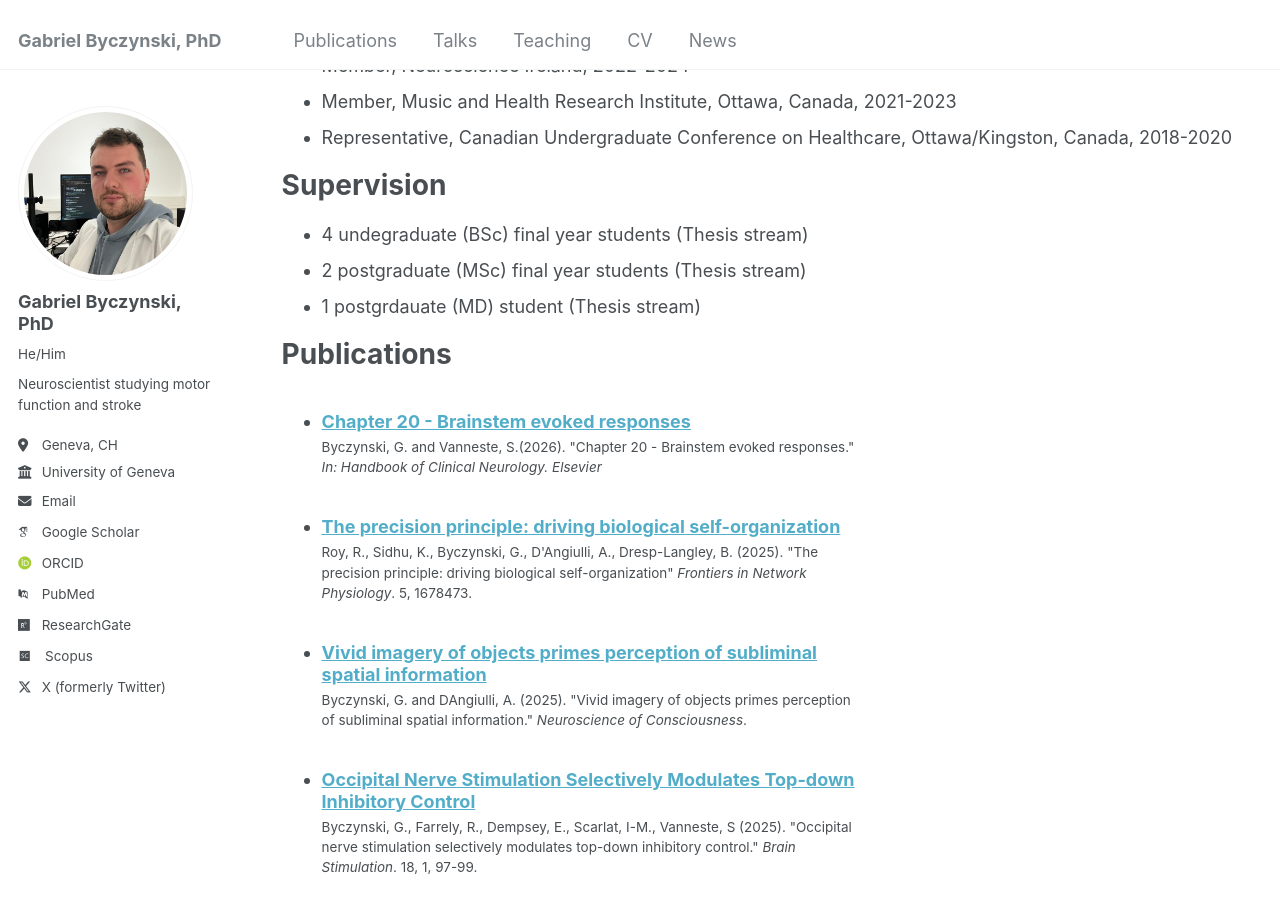
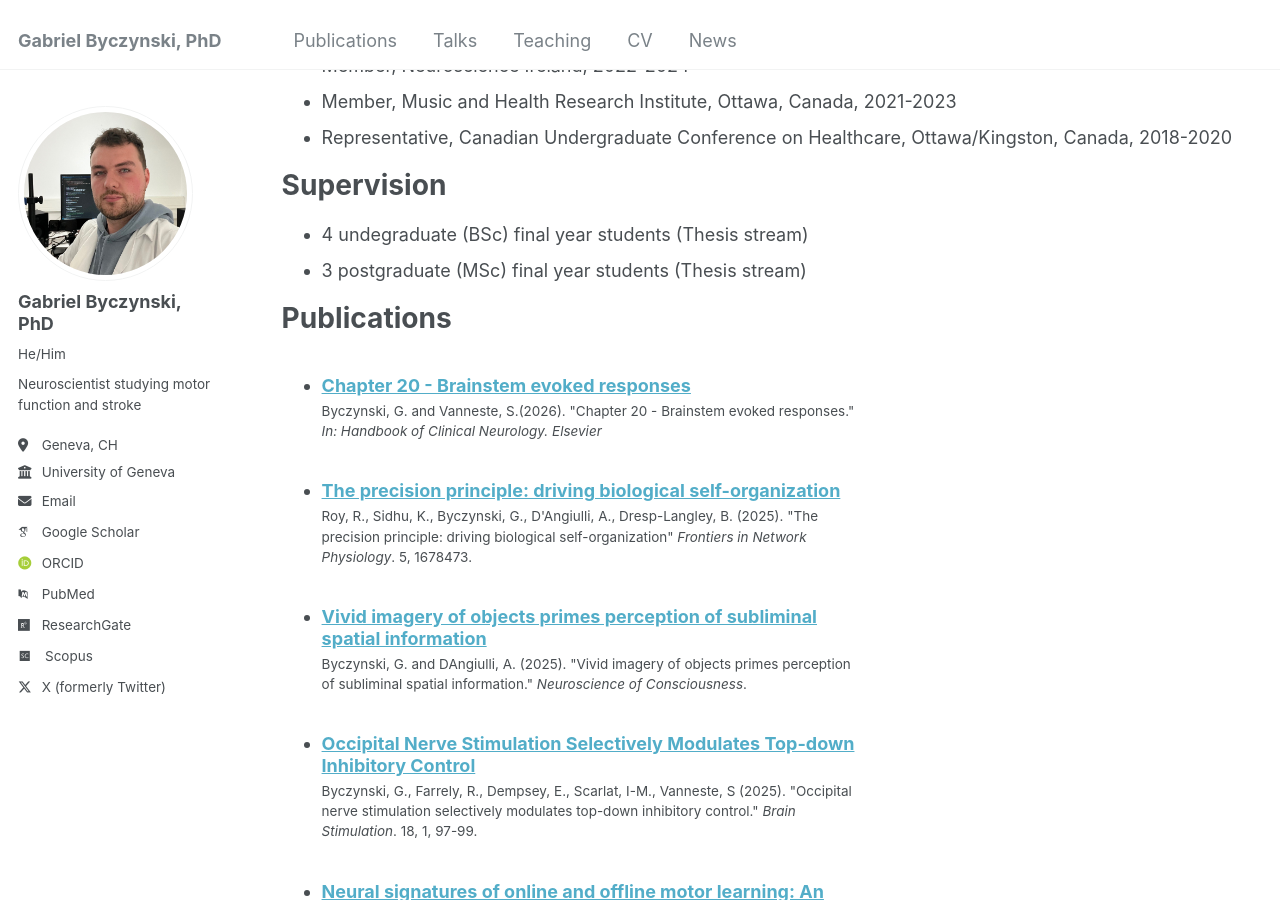
Before and after one commit to gabebyczynski/gabebyczynski.github.io, a Jekyll site: the page built from _pages/cv.md, in a window 1280 px wide and 900 px high, scrolled down 1138 px. Built offline with Jekyll 4.4.1, drawn with Linux system fonts in a browser that asks for light colours; some web fonts are replaced.

Commit message:
Update cv.md
Update metadata

```diff
--- a/_pages/cv.md
+++ b/_pages/cv.md
@@ -47,8 +47,7 @@ Committee roles and representation
 Supervision
 ======
 * 4 undegraduate (BSc) final year students (Thesis stream)
-* 2 postgraduate (MSc) final year students (Thesis stream)
-* 1 postgrdauate (MD) student (Thesis stream)
+* 3 postgraduate (MSc) final year students (Thesis stream)
 
 Publications
 ======
```
